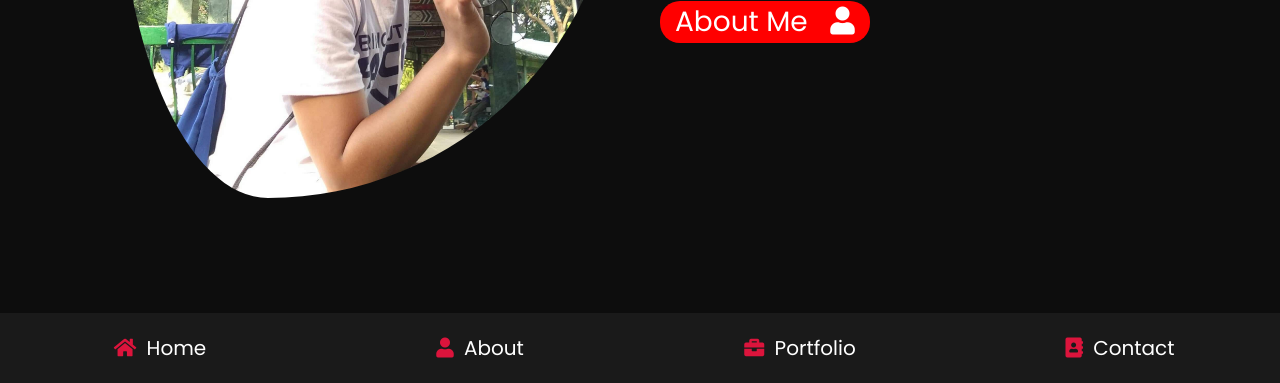
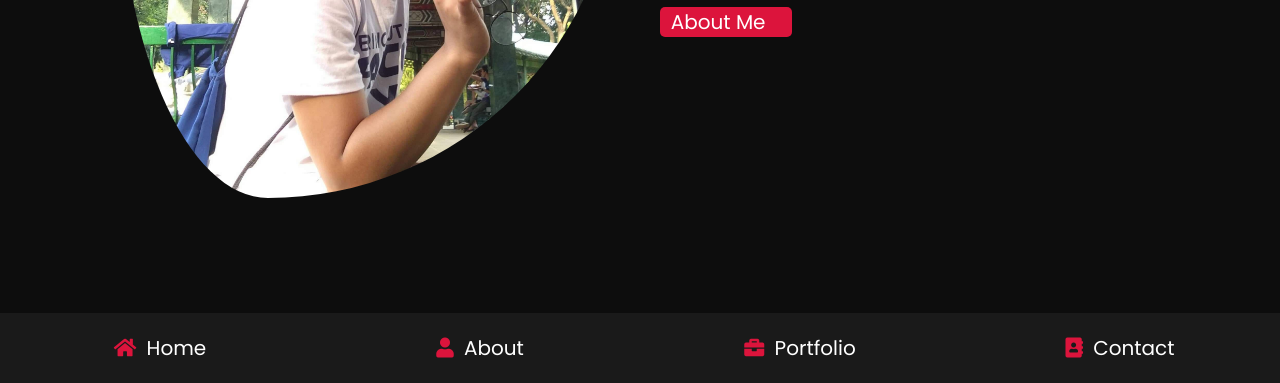
Before and after one commit to TianMeds/TianPortfolio, a plain HTML site: page home.html in a window 1280 px wide. Shown: the part 417-800 px from the top of the page. Drawn offline with Linux system fonts and the light colour scheme.

Commit message:
Update home.html

```diff
--- a/home.html
+++ b/home.html
@@ -43,8 +43,8 @@
 
         <pre>
         <a href="about.html">
-<button onclick="doSomething()" style="background-color:#ff0000;color:#ffffff;border-radius:20px; font-size: 28px; font-family: 'Poppins', sans-serif;cursor:pointer;
- animation:movedown 1s linear 1;animation-delay:0.5s;visibility:hidden;animation-fill-mode:forwards">  About Me   <i class="fas fa-user" style="font-size: 30apx" style='align-items:center;';></i>  </button>
+<button onclick="doSomething()" style="background-color:crimson;color:#ffffff;border-radius:5px; font-size: 20px; font-family: 'Poppins', sans-serif;cursor:pointer;
+ animation:movedown 1s linear 1;animation-delay:0.5s;visibility:hidden;animation-fill-mode:forwards">  About Me     </button>
         </a>
         <pre>
 
```
